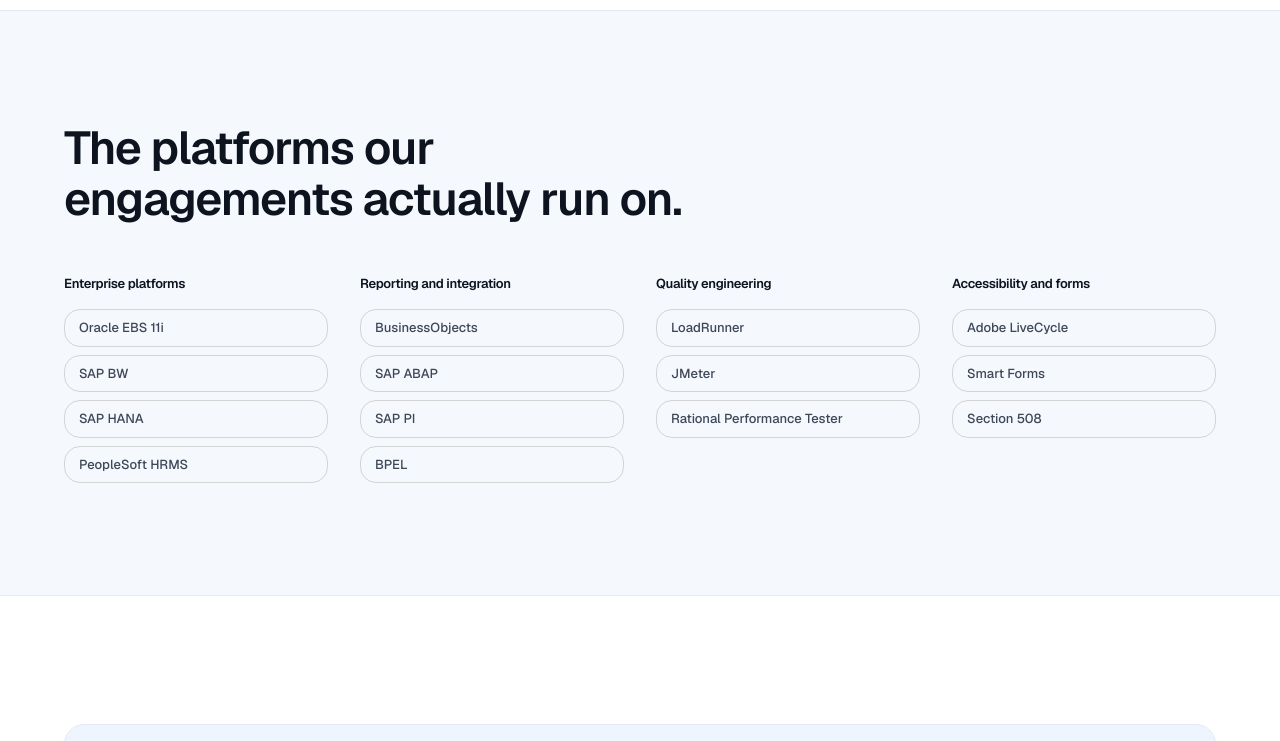
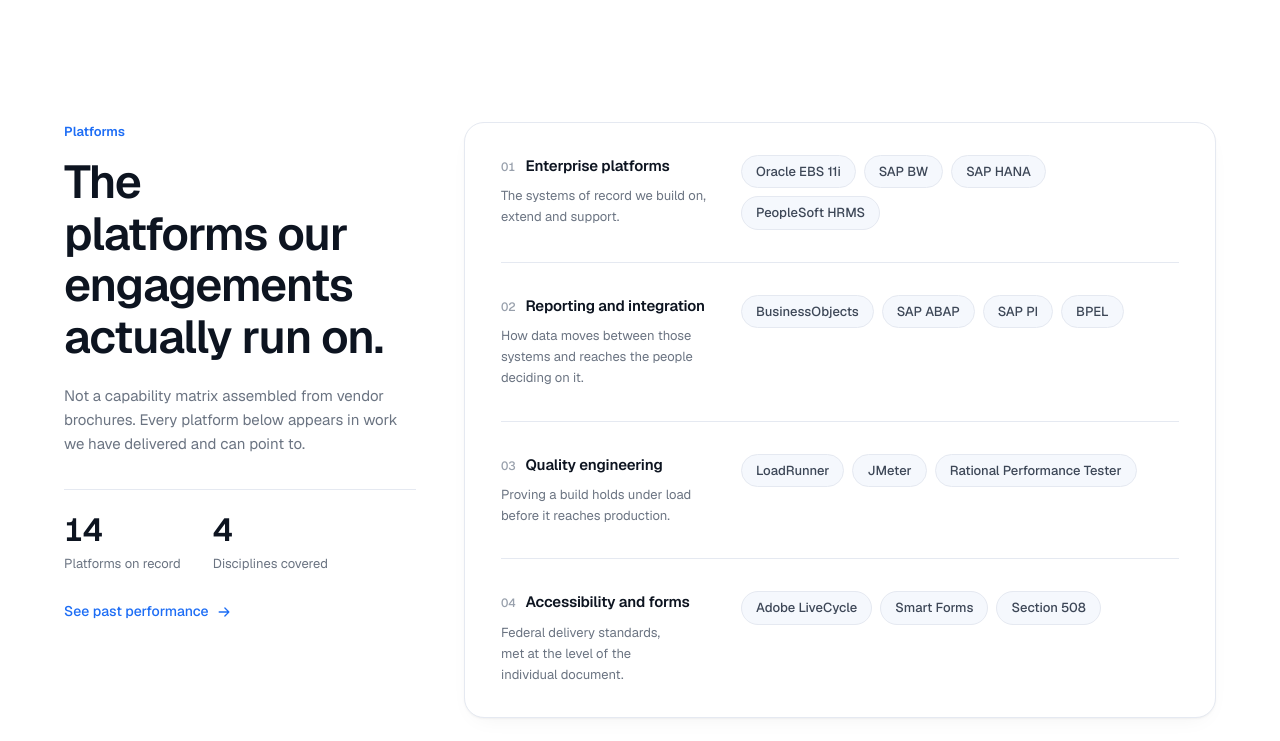
Before and after one commit to Aryan-205/DID, a Next.js app: page / in a window 1280 px wide. Shown: the part 6860-7601 px from the top of the page. Built offline with nearby package versions, Linux system fonts and the light colour scheme.

Commit message:
revamped the technologies section

```diff
--- a/components/technologies.tsx
+++ b/components/technologies.tsx
@@ -1,34 +1,112 @@
+import { ArrowRightIcon } from "@phosphor-icons/react/dist/ssr";
 import { Reveal } from "@/components/ui/reveal";
-import { technologies } from "@/lib/content";
+import { technologies, technologiesIntro } from "@/lib/content";
 
 export function Technologies() {
+  // Counted from the data, so the figure cannot drift when the list is edited.
+  const platformCount = technologies.reduce((total, group) => total + group.items.length, 0);
+
   return (
-    <section className="border-y border-line bg-sunken px-4 py-24 sm:px-6 sm:py-28">
+    <section
+      id="platforms"
+      className="px-4 py-24 sm:px-6 sm:py-28"
+    >
       <div className="mx-auto w-full max-w-6xl">
+        <div className="grid grid-cols-1 gap-x-12 gap-y-12 lg:grid-cols-12">
+          {/*
+            The heading holds its own column rather than sitting above a four-up
+            grid. It gives the list something to be read against, and it stops the
+            longest group from setting the measure for everything else.
+          */}
+          <div className="lg:col-span-4">
             <Reveal>
-          <h2 className="max-w-2xl text-[clamp(1.9rem,3.6vw,2.9rem)] font-semibold leading-[1.12] text-ink">
-            The platforms our engagements actually run on.
+              <p className="text-[13px] font-semibold text-accent">{technologiesIntro.eyebrow}</p>
+
+              <h2 className="mt-4 text-[clamp(1.9rem,3.6vw,2.9rem)] font-semibold leading-[1.12] text-ink">
+                {technologiesIntro.heading}
               </h2>
+
+              <p className="mt-5 text-[15px] leading-relaxed text-muted">
+                {technologiesIntro.body}
+              </p>
+
+              <dl className="mt-8 flex items-baseline gap-8 border-t border-line pt-6">
+                <div>
+                  <dt className="text-[clamp(1.6rem,2.6vw,2rem)] font-semibold leading-none tracking-[-0.04em] text-ink tabular-nums">
+                    {platformCount}
+                  </dt>
+                  <dd className="mt-2 text-[13px] text-muted">Platforms on record</dd>
+                </div>
+                <div>
+                  <dt className="text-[clamp(1.6rem,2.6vw,2rem)] font-semibold leading-none tracking-[-0.04em] text-ink tabular-nums">
+                    {technologies.length}
+                  </dt>
+                  <dd className="mt-2 text-[13px] text-muted">Disciplines covered</dd>
+                </div>
+              </dl>
+
+              <a
+                href={technologiesIntro.linkHref}
+                className="group mt-7 inline-flex items-center gap-2 text-[14px] font-medium text-accent"
+              >
+                {technologiesIntro.linkLabel}
+                <ArrowRightIcon
+                  size={14}
+                  weight="bold"
+                  aria-hidden="true"
+                  className="transition-transform duration-300 ease-[cubic-bezier(0.32,0.72,0,1)] group-hover:translate-x-0.5"
+                />
+              </a>
             </Reveal>
+          </div>
 
-        <div className="mt-12 grid grid-cols-1 gap-x-8 gap-y-10 sm:grid-cols-2 lg:grid-cols-4">
+          <div className="lg:col-span-8">
+            <Reveal delay={0.08}>
+              <div className="rounded-card border border-line bg-surface px-6 shadow-card sm:px-9">
+                <ul className="divide-y divide-line">
                   {technologies.map((group, index) => (
-            <Reveal key={group.group} delay={index * 0.06}>
+                    <li
+                      key={group.group}
+                      className="grid gap-x-8 gap-y-4 py-8 sm:grid-cols-[13rem_1fr]"
+                    >
                       <div>
-                <h3 className="text-[13px] font-semibold text-ink">{group.group}</h3>
-                <ul className="mt-4 flex flex-col gap-2">
+                        <h3 className="flex items-baseline gap-2.5 text-[15px] font-semibold tracking-[-0.01em] text-ink">
+                          <span
+                            aria-hidden="true"
+                            className="text-[12px] font-medium text-faint tabular-nums"
+                          >
+                            {String(index + 1).padStart(2, "0")}
+                          </span>
+                          {group.group}
+                        </h3>
+                        <p className="mt-2 text-[13px] leading-relaxed text-muted">
+                          {group.detail}
+                        </p>
+                      </div>
+
+                      {/* Passive tags, so full radius per the shape system. */}
+                      <ul className="flex flex-wrap content-start gap-2">
                         {group.items.map((item) => (
                           <li
                             key={item}
-                      className="px-3.5 py-2 text-[13px] font-medium text-ink-soft border border-neutral-300 rounded-2xl"
+                            className="rounded-full border border-line bg-sunken px-3.5 py-1.5 text-[13px] font-medium text-ink-soft"
                           >
                             {item}
                           </li>
                         ))}
                       </ul>
+                    </li>
+                  ))}
+                </ul>
               </div>
             </Reveal>
-          ))}
+
+            <Reveal delay={0.14}>
+              <p className="mt-6 max-w-2xl text-[13.5px] leading-relaxed text-faint">
+                {technologiesIntro.note}
+              </p>
+            </Reveal>
+          </div>
         </div>
       </div>
     </section>
--- a/lib/content.ts
+++ b/lib/content.ts
@@ -292,11 +292,36 @@
  * The legacy site also advertises WAP, J2ME, Bluetooth and Visual Basic; those
  * are deliberately omitted pending the client stack review noted in the plan.
  */
+export const technologiesIntro = {
+  eyebrow: "Platforms",
+  heading: "The platforms our engagements actually run on.",
+  body: "Not a capability matrix assembled from vendor brochures. Every platform below appears in work we have delivered and can point to.",
+  note: "Four disciplines, one thread: systems of record, the reporting built on top of them, the testing that proves they hold, and the accessibility standards federal delivery is judged against.",
+  linkLabel: "See past performance",
+  linkHref: "#work",
+} as const;
+
 export const technologies = [
-  { group: "Enterprise platforms", items: ["Oracle EBS 11i", "SAP BW", "SAP HANA", "PeopleSoft HRMS"] },
-  { group: "Reporting and integration", items: ["BusinessObjects", "SAP ABAP", "SAP PI", "BPEL"] },
-  { group: "Quality engineering", items: ["LoadRunner", "JMeter", "Rational Performance Tester"] },
-  { group: "Accessibility and forms", items: ["Adobe LiveCycle", "Smart Forms", "Section 508"] },
+  {
+    group: "Enterprise platforms",
+    detail: "The systems of record we build on, extend and support.",
+    items: ["Oracle EBS 11i", "SAP BW", "SAP HANA", "PeopleSoft HRMS"],
+  },
+  {
+    group: "Reporting and integration",
+    detail: "How data moves between those systems and reaches the people deciding on it.",
+    items: ["BusinessObjects", "SAP ABAP", "SAP PI", "BPEL"],
+  },
+  {
+    group: "Quality engineering",
+    detail: "Proving a build holds under load before it reaches production.",
+    items: ["LoadRunner", "JMeter", "Rational Performance Tester"],
+  },
+  {
+    group: "Accessibility and forms",
+    detail: "Federal delivery standards, met at the level of the individual document.",
+    items: ["Adobe LiveCycle", "Smart Forms", "Section 508"],
+  },
 ] as const;
 
 export const values = [
```
Lines whose indentation alone changed are shown as unchanged.
